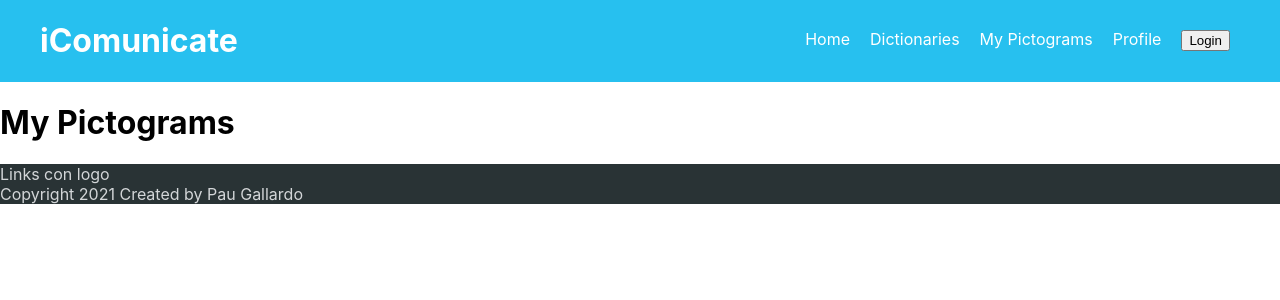
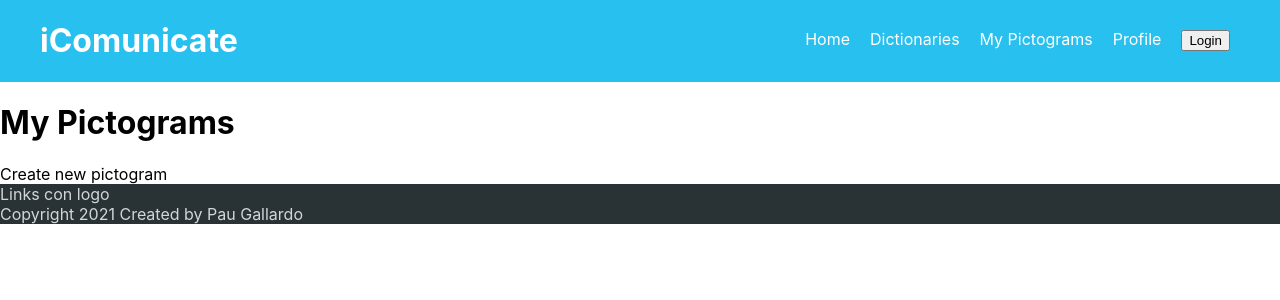
Before and after one commit to pablongo/skylab-projects, a Next.js app in the folder icomunicate-pau-gallardo/: page /myPictograms in a window 1280 px wide. Shown: the top 300 px of the page. Built offline with nearby package versions, Linux system fonts and the light colour scheme; no server answers.

Commit message:
Link myPictograms with createPictogram

```diff
--- a/icomunicate-pau-gallardo/pages/myPictograms.jsx
+++ b/icomunicate-pau-gallardo/pages/myPictograms.jsx
@@ -1,5 +1,5 @@
 import React from 'react';
-
+import Link from 'next/link';
 import { useSession, getSession } from 'next-auth/client';
 
 import User from '../models/userModel';
@@ -7,8 +7,10 @@ import User from '../models/userModel';
 export default function myPictograms({ userPictogramList }) {
   const [session] = useSession();
   return (
-    <h1>My Pictograms</h1>
-
+    <>
+      <h1>My Pictograms</h1>
+      <Link href="/createPictogram">Create new pictogram</Link>
+    </>
   );
 }
 
```
